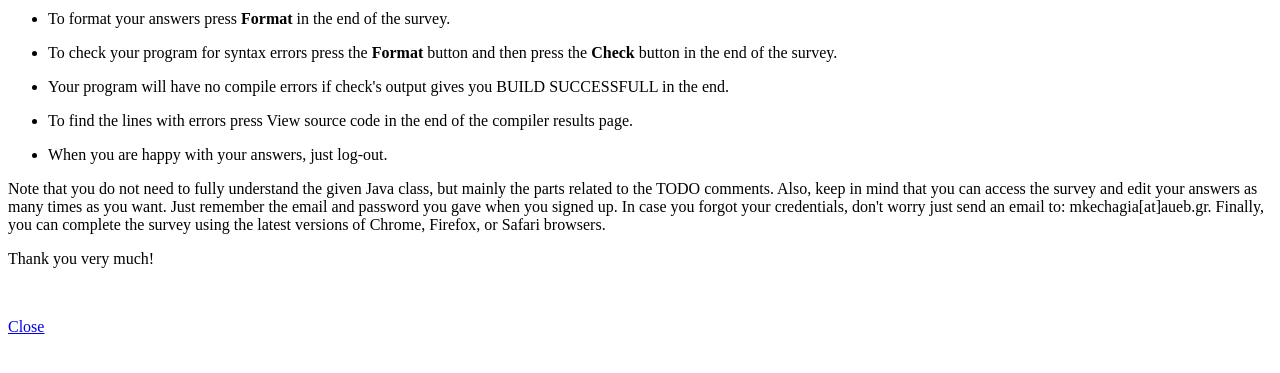
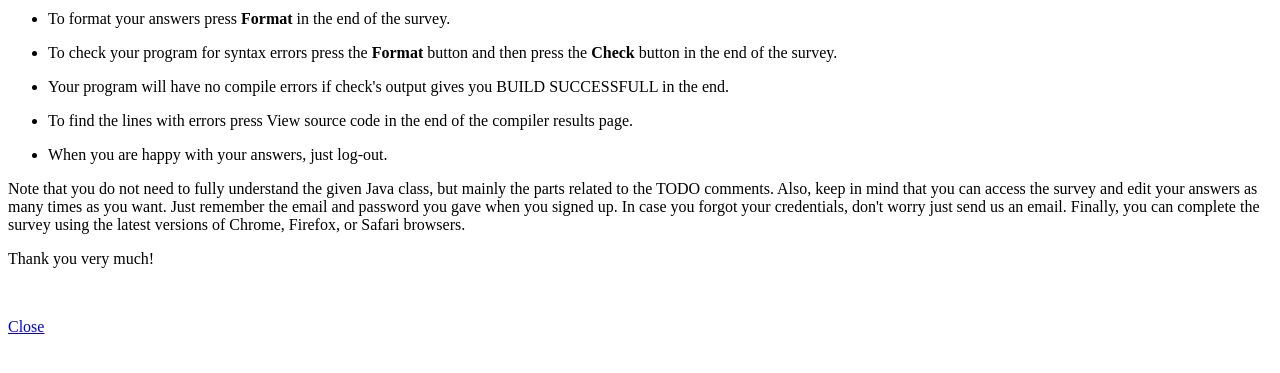
Before and after one commit to mkechagia/android-survey-tool, a Flask app: page /survey/help.html in a window 1280 px wide. Shown: the part 134-507 px from the top of the page. Run offline with Flask 2, Linux system fonts and the light colour scheme.

Commit message:
Update help page

```diff
--- a/templates/help.html
+++ b/templates/help.html
@@ -25,7 +25,7 @@
             and edit your answers as many times as you want.
             Just remember the email and password you gave when you signed up.
             In case you forgot your credentials,
-            don't worry just send an email to: mkechagia[at]aueb.gr.
+            don't worry just send us an email.
             Finally, you can complete the survey using
             the latest versions of Chrome, Firefox, or Safari browsers.</p>
 
```
